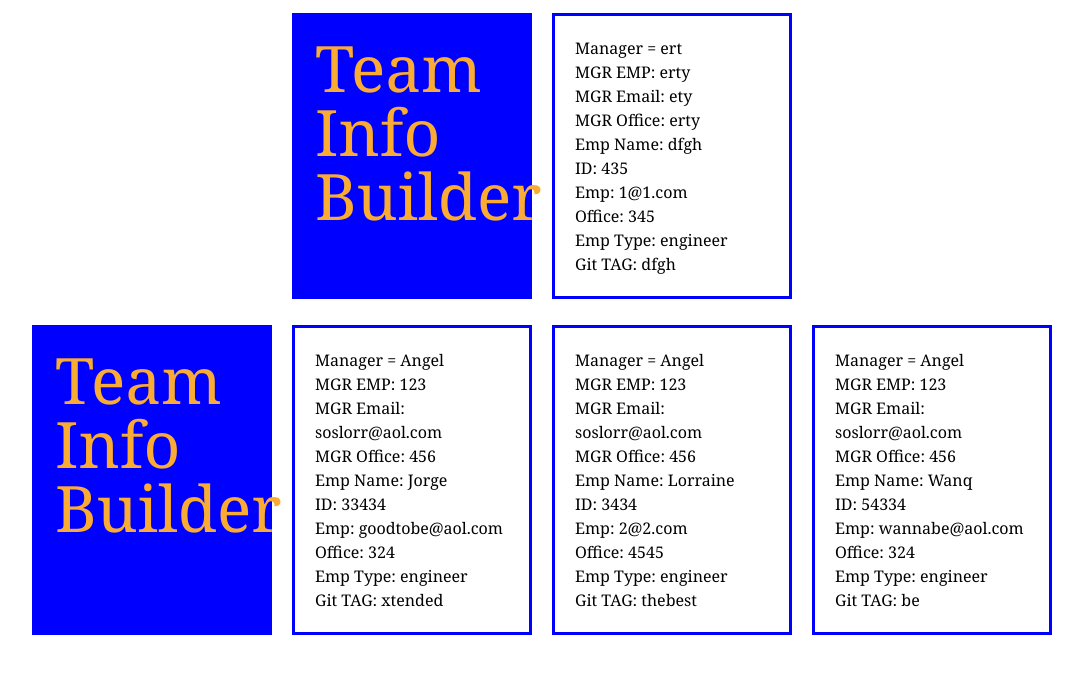
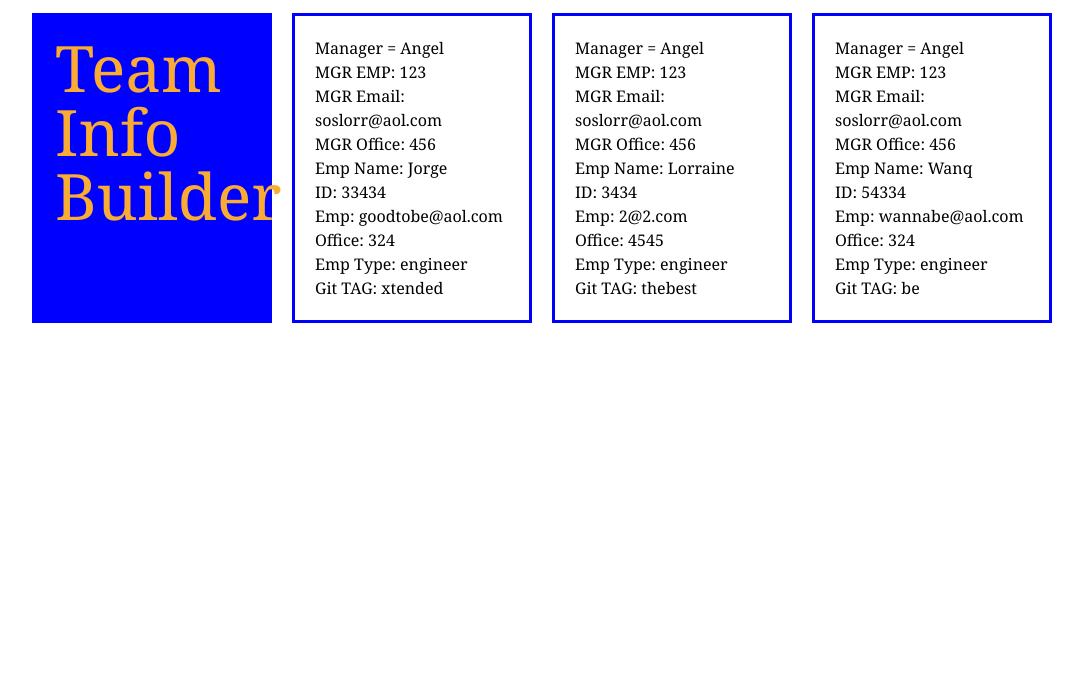
Before and after one commit to Xtended99/TeamInfoBuilder, a website: page index.html in a window 1280 px wide. Shown: the whole page, without its empty margins (98-1181 px from the left). Drawn offline with Linux system fonts and the light colour scheme; files that its build step writes are made by us from their sources.

Commit message:
TeamInfoBuilderUpdate

```diff
--- a/index.html
+++ b/index.html
@@ -1,41 +1,3 @@
-
-<!doctype html>
-<html>
-   <head>
-      <meta charset="UTF-8">
-      <link rel="stylesheet" href="main.css">
-
-      <title>TeamInfo Tool</title>
-
-      <style>
-         <link rel="stylesheet" href="main.css">
-      </style>
-
-      </head>
-
-      <body>
-         <div id="big_box">
-
-            <div class="title">
-               <h1>Team Info Builder</h1>
-            </div>
-
-            <div id="man">
-               <h5> Manager =  ert <br>MGR EMP: erty <br>MGR Email: ety <br>MGR Office: erty </h5>
-               <p class="info"> Emp Name: dfgh </p>
-               <p class="info"> ID: 435 </p>
-               <p class="info"> Emp: 1@1.com </p>
-               <p class="info"> Office: 345    </p>
-               <p class="info"> Emp Type: engineer </p>
-               <p class="info"> Git TAG: dfgh </p>
-            </div>
-
-         </div>
-
-      </body>
-</html>
-
-
 <!doctype html>
 <html>
    <head>
@@ -44,10 +6,6 @@
       <link rel="stylesheet" href="./assets/css/main.css">
 
       <title>TeamInfo Tool</title>
-
-      <style>
-         <link rel="stylesheet" href="main.css">
-      </style>
 
       </head>
 
```
